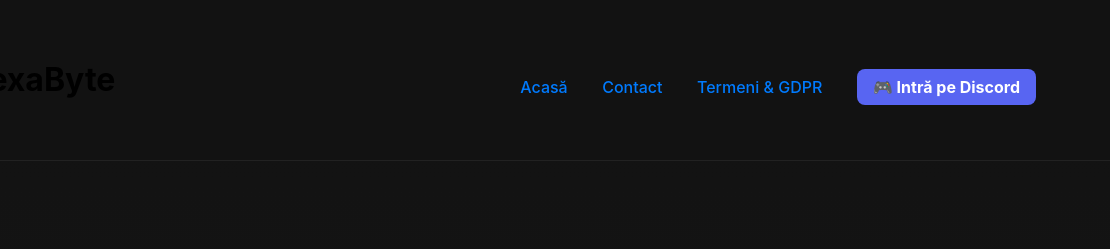
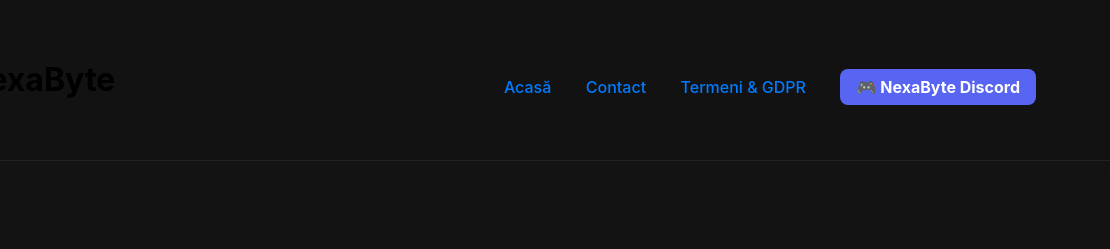
Before and after one commit to NotPhaden/NexaByte, a plain HTML site: page index.html in a window 1280 px wide. Shown: the top 249 px of the page, 170-1280 px from the left. Drawn offline with Linux system fonts and the light colour scheme.

Commit message:
Update index.html

```diff
--- a/index.html
+++ b/index.html
@@ -95,7 +95,7 @@
         <a href="index.html">Acasă</a>
         <a href="contact.html">Contact</a>
         <a href="politica.html">Termeni & GDPR</a>
-        <a class="discord-btn" href="https://discord.gg/pNWj3BJc46" target="_blank">🎮 Intră pe Discord</a>
+        <a class="discord-btn" href="https://discord.gg/pNWj3BJc46" target="_blank">🎮 NexaByte Discord</a>
       </nav>
     </div>
   </header>
```
